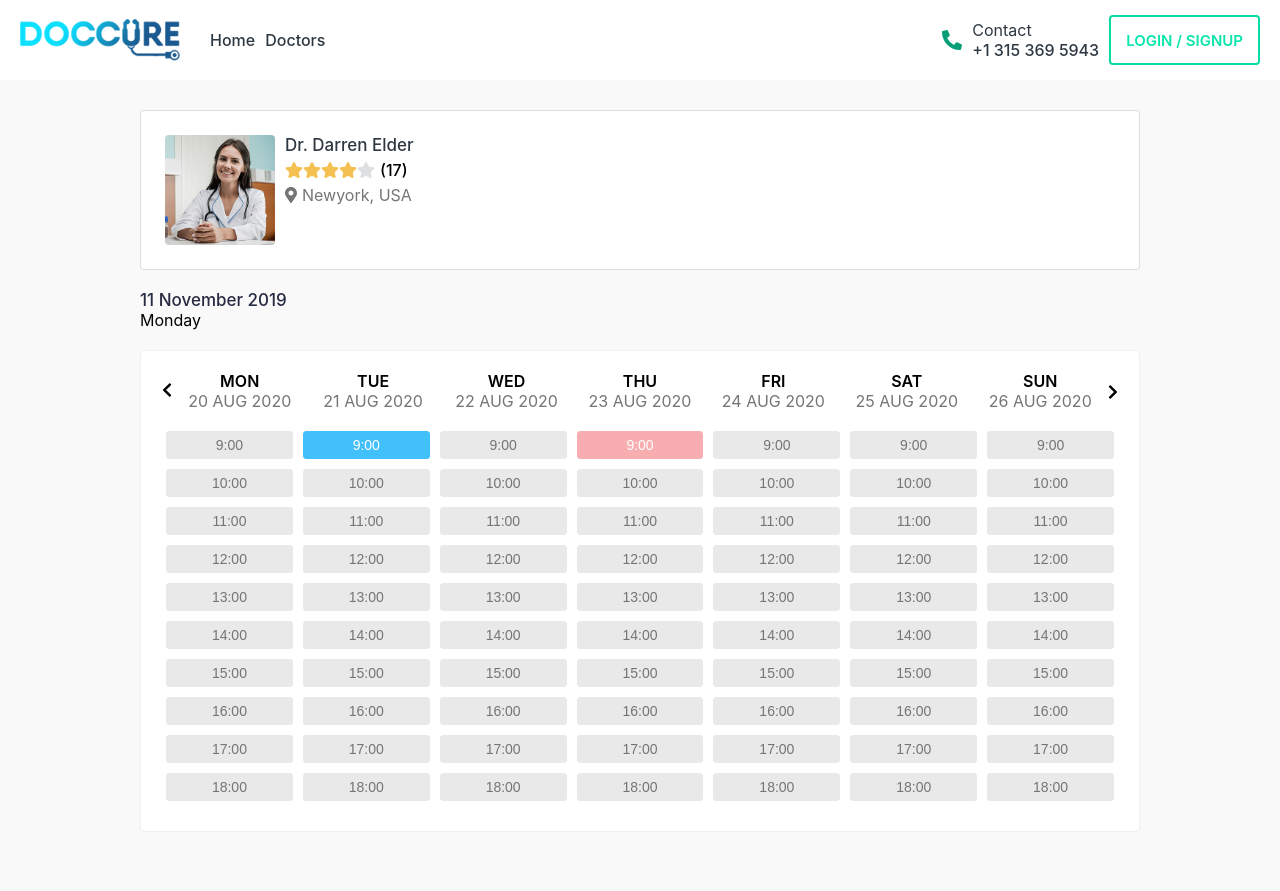
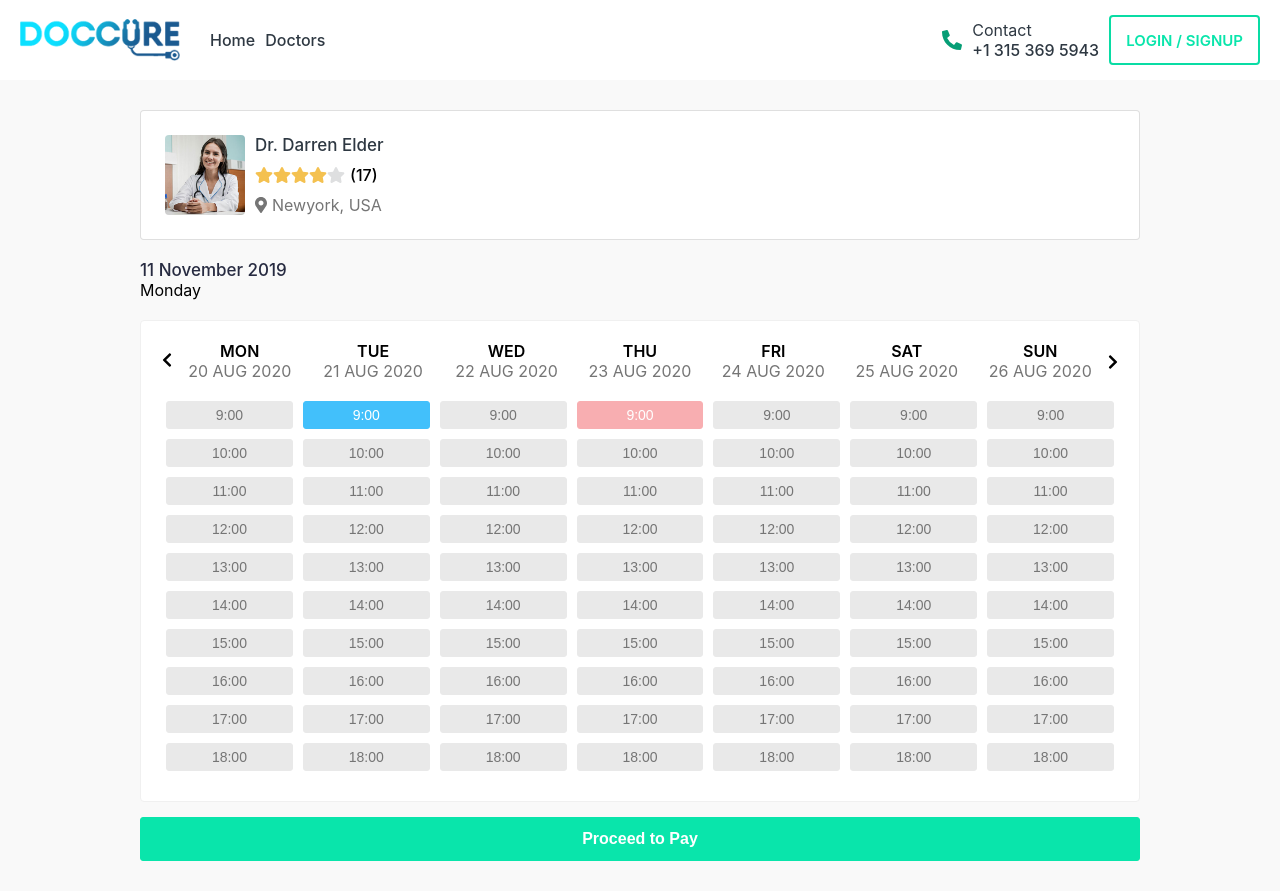
Before and after one commit to bogdanaks/doccure, a React (Create React App) app in the folder client/: page /doctors/1/booking in a window 1280 px wide. Before the commit the page ends 862 px from the top, so only its background shows below. Built offline with nearby package versions, Linux system fonts and the light colour scheme.

Commit message:
Правка верстки

```diff
--- a/client/src/pages/DocBooking/DocBooking.jsx
+++ b/client/src/pages/DocBooking/DocBooking.jsx
@@ -32,6 +32,7 @@ export const DocBooking = () => {
                     <span>Monday</span>
                 </div>
                 <DocBookingTable />
+                <button className={styles.btnPay}>Proceed to Pay</button>
             </div>
         </div>
     )
--- a/client/src/pages/DocBooking/styles.module.scss
+++ b/client/src/pages/DocBooking/styles.module.scss
@@ -20,7 +20,7 @@
             margin-bottom: 20px;
             .photo {
                 display: flex;
-                width: 110px;
+                width: 80px;
                 img {
                     max-width: 100%;
                     height: auto;
@@ -31,7 +31,7 @@
                 display: flex;
                 flex-direction: column;
                 margin-left: 10px;
-
+                justify-content: space-between;
                 h4 {
                     color: #2e3842;
                     font-weight: 500;
@@ -59,4 +59,18 @@
             font-size: 17px;
         }
     }
+    .btnPay {
+        padding: 12px 30px;
+        font-weight: 600;
+        font-size: 16px;
+        min-width: 120px;
+        background-color: #09e5ab;
+        border: 1px solid #09e5ab;
+        color: #fff;
+        text-align: center;
+        border-radius: 3px;
+        margin-top: 15px;
+        width: 100%;
+        cursor: pointer;
+    }
 }
```
